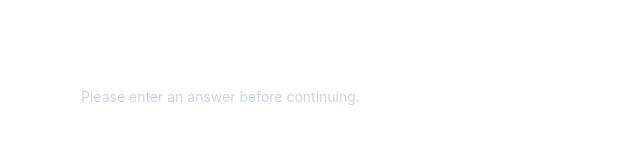
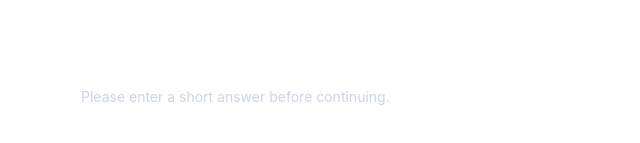
Before and after one commit to akankshakapse02/interviewRead, a plain HTML site: page interview.html in a window 1280 px wide. Both pictures are taken after a click on the button "Next Question". Shown: the part 485-628 px from the top of the page, 161-801 px from the left. Drawn offline with nearby package versions, Linux system fonts and the light colour scheme.

Commit message:
feat: add answer validation feedback

```diff
--- a/interview.html
+++ b/interview.html
@@ -63,7 +63,7 @@
     document.getElementById("clearBtn").onclick = () => answer.value = "";
     document.getElementById("nextBtn").onclick = () => {
       if (!answer.value.trim()) {
-        result.textContent = "Please enter an answer before continuing.";
+        result.textContent = "Please enter a short answer before continuing.";
         result.classList.remove("hidden");
         return;
       }
```
